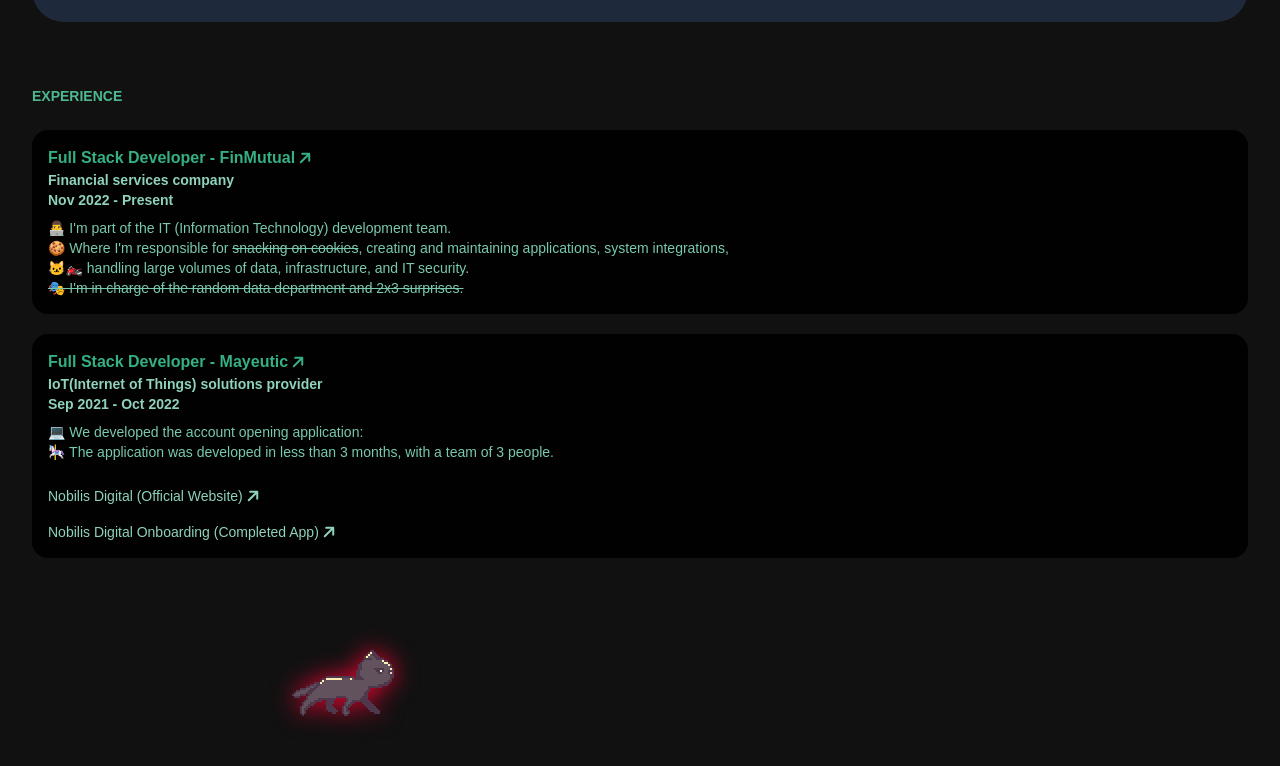
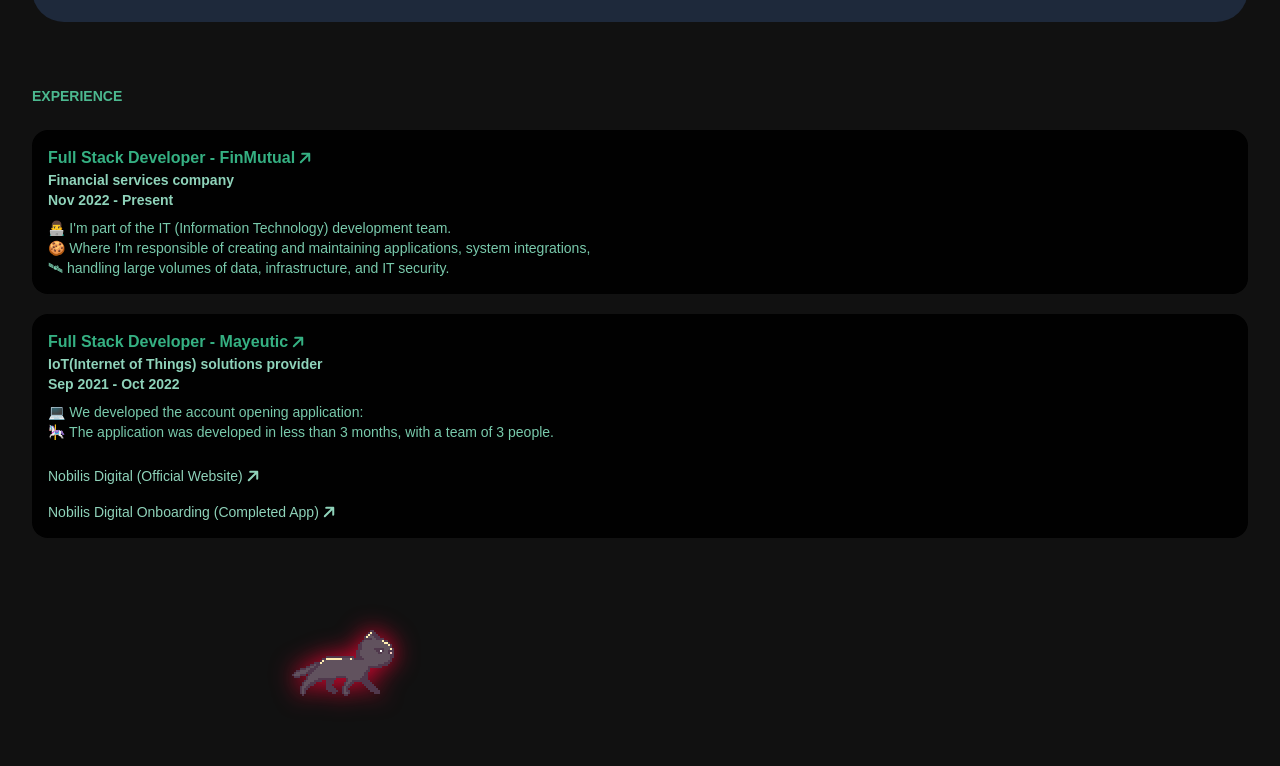
Before and after one commit to iAgis/Public-Portfolio, a website: page public/index.html in a window 1280 px wide. Shown: the part 795-1561 px from the top of the page. Drawn offline with nearby package versions, Linux system fonts and the light colour scheme; a web font is replaced by a local one.

Commit message:
refactor text

```diff
--- a/public/index.html
+++ b/public/index.html
@@ -378,16 +378,10 @@
             <p class="text-sm mt-2 color-primary">
               👨‍💻 I'm part of the IT (Information Technology) development team.
               <br />
-              🍪 Where I'm responsible for <s>snacking on cookies</s>, creating
-              and maintaining applications, system integrations,
+              🍪 Where I'm responsible of creating and maintaining applications,
+              system integrations,
               <br />
-              🐱‍🏍 handling large volumes of data, infrastructure, and IT
-              security.
-              <br />
-              <s
-                >🎭 I'm in charge of the random data department and 2x3
-                surprises.</s
-              >
+              🛰 handling large volumes of data, infrastructure, and IT security.
             </p>
           </a>
         </li>
```
Also changed, not shown: public/es/index.html (+3 -8 lines).
